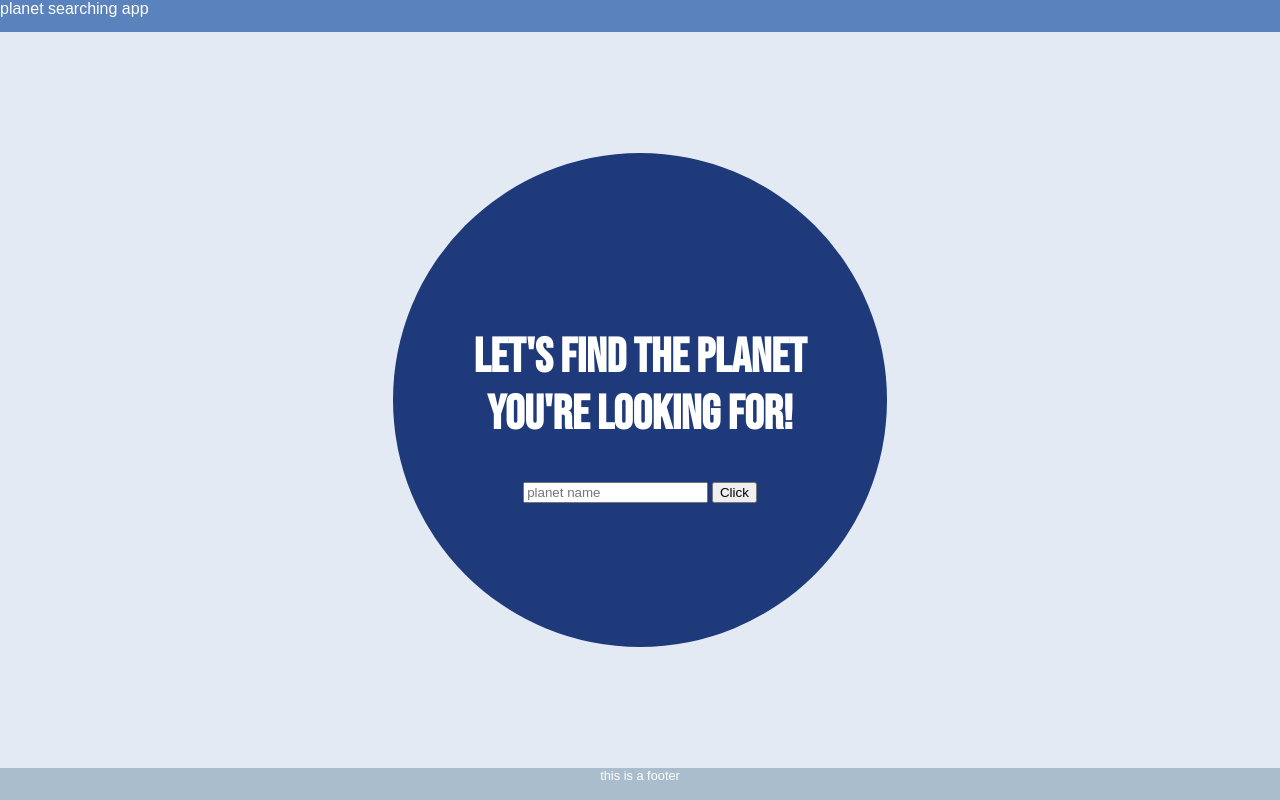
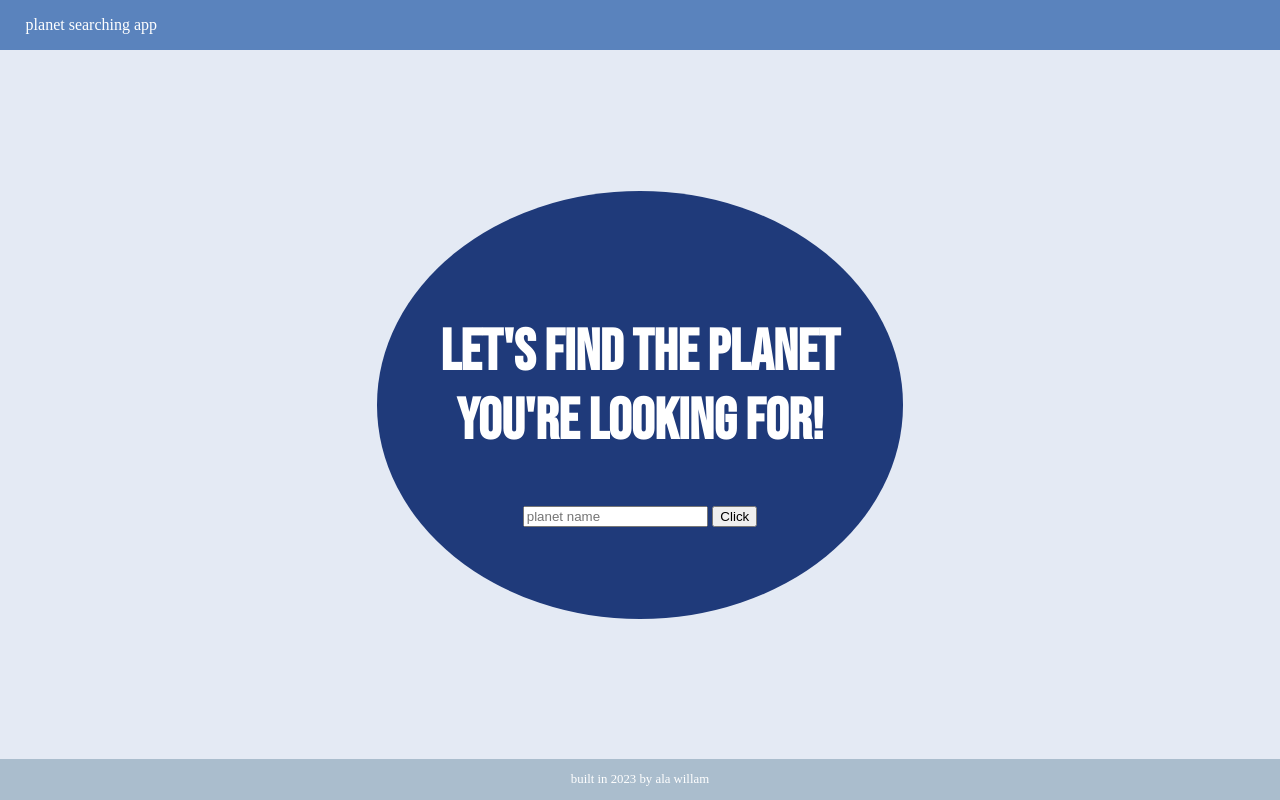
Before and after one commit to alawllm/planets_app, a Node project: template views/home.ejs in a window 1280 px wide. Run offline with Node 20 templates, Linux system fonts and the light colour scheme; the template is opened without the code that fills it, so the values that code supplies are empty.

Commit message:
navbar and footer fixed

```diff
--- a/public/home.css
+++ b/public/home.css
@@ -20,28 +20,29 @@ body {
     justify-content: center;
     text-align: center;
     /* measurements of the div  */
-    padding: 3em;
-    min-width: 350px;
-    min-height: 350px;
     border-radius: 50%;
+    min-height: 300px;
+    min-height: 300px;
+    padding: clamp(2rem, 4rem, 8rem);
     /* colors  */
     background: rgb(31, 58, 122);
     color: rgb(255, 255, 255);
     transition: all .2s ease-in-out;
-    font-size: 1.5em;
-    font-family: 'Bebas Neue', cursive;
-
+    font-size: clamp(1rem, 1em + 1vw, 5rem);
+    font-family: 'Bebas Neue';
 }
 
 nav {
     margin-top: 0;
     width: 100%;
-    display: inline;
     background: rgb(90, 131, 189);
-    height: 4vh;
-    font-family: 'futura', 'arial';
+    font-family: 'futura';
     color: white;
+}
+
+.navText {
     font-size: 1em;
+    margin-left: 2%;
 }
 
 footer {
@@ -50,11 +51,14 @@ footer {
     display: inline;
     text-align: center;
     background: rgb(170, 189, 205);
-    height: 4vh;
-
-    font-family: 'futura', 'arial';
+    font-family: 'futura';
     font-size: 0.8em;
     color: white;
+}
+
+.footerText {
+    font-size: 1em;
+    margin-bottom: auto;
 }
 
 .app:hover {
--- a/views/home.ejs
+++ b/views/home.ejs
@@ -13,8 +13,11 @@
 </head>
 
 <body>
-    <nav>planet searching app</nav>
+    <nav>
+        <p class="navText">planet searching app</p>
+    </nav>
     <div class="app">
+        <div class="circle">
             <h1>Let's find the planet
                 <br> you're looking for!
             </h1>
@@ -23,8 +26,11 @@
                 <button class="mainButton">Click</button>
             </form>
         </div>
+    </div>
 
-    <footer>this is a footer</footer>
+    <footer>
+        <p class="footbarText">built in 2023 by ala willam</p>
+    </footer>
 </body>
 
 </html>
--- a/views/planets.ejs
+++ b/views/planets.ejs
@@ -33,7 +33,7 @@
             </h3>
         </div>
     </div>
-    <a href="/">Back to the main page</a>
+    <a class="links" href="/">Back to the main page</a>
 </body>
 
 </html>
```
Also changed, not shown: public/planets.css (+15 -6 lines). Lines whose indentation alone changed are shown as unchanged.
